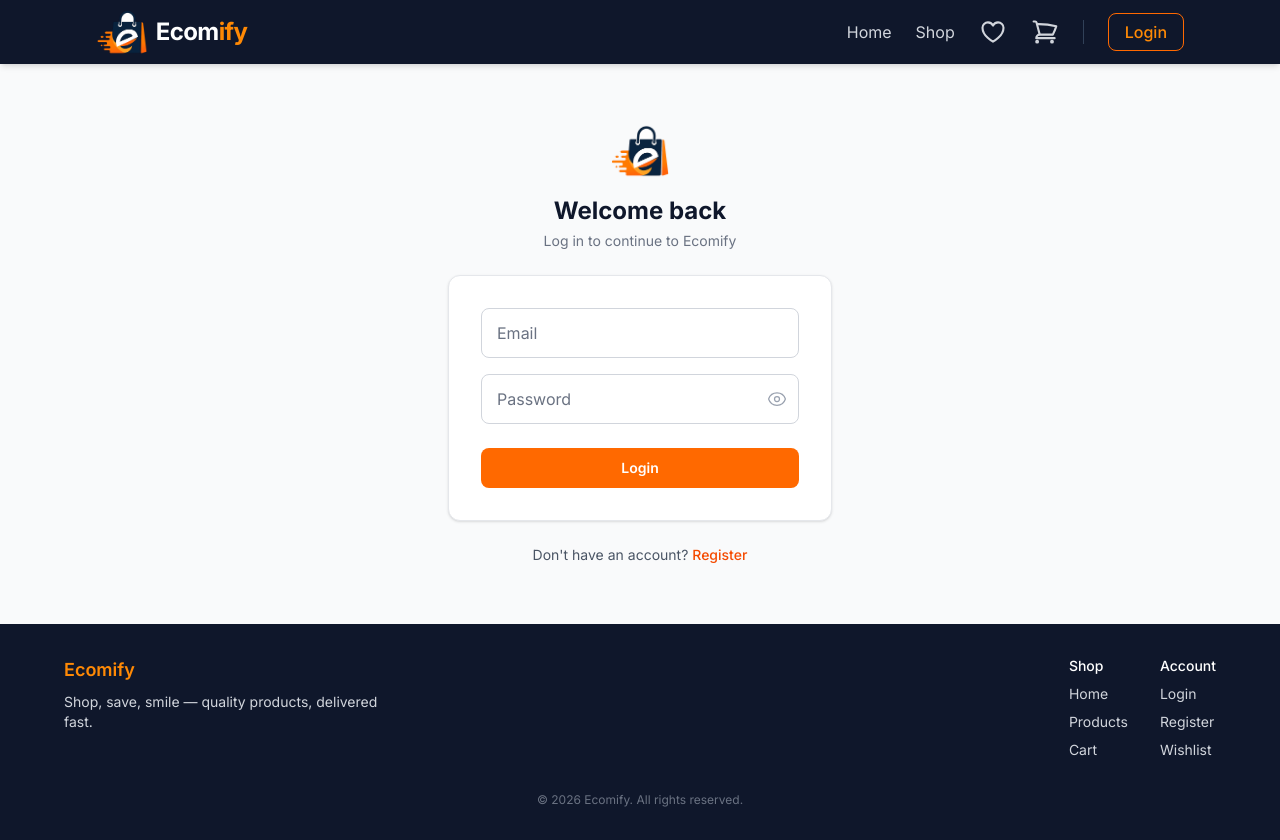
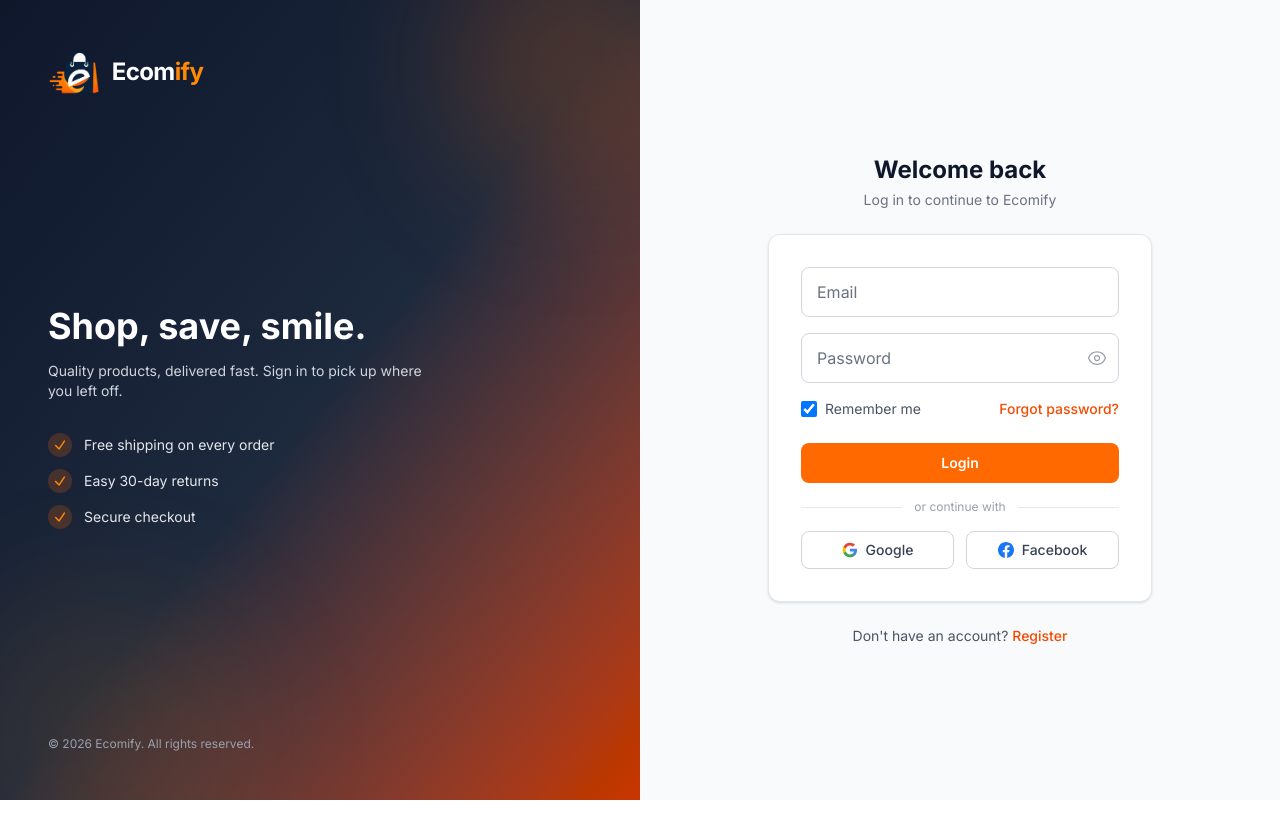
Before and after one commit to Kenth08/ecommerce-storefront, a React (Vite) app: page /login in a window 1280 px wide. After the commit the page ends 800 px from the top, so only its background shows below. Built offline with nearby package versions, Linux system fonts and the light colour scheme; no server answers.

Commit message:
feat: enhance login and registration pages with improved layout, add remember me option, and update wishlist functionality to require authentication

```diff
--- a/src/App.jsx
+++ b/src/App.jsx
@@ -1,4 +1,4 @@
-import { Routes, Route } from 'react-router-dom'
+import { Routes, Route, useLocation } from 'react-router-dom'
 import Navbar from './components/Navbar'
 import Home from './pages/Home'
 import Cart from './pages/Cart'
@@ -9,7 +9,6 @@
 import Shop from './pages/Shop'
 import Wishlist from './pages/Wishlist'
 import ErrorBoundary from './components/ErrorBoundary'
-import ProtectedRoute from './components/ProtectedRoute'
 import ScrollToTop from './components/ScrollToTop'
 import { Toaster } from 'react-hot-toast'
 import NotFound from './pages/NotFound'
@@ -18,6 +17,10 @@
 
 
 function App() {
+  const { pathname } = useLocation()
+  // Auth pages are full-screen standalone — no site navbar/footer.
+  const hideChrome = pathname === '/login' || pathname === '/register'
+
   return (
     <>
       <Toaster />
@@ -30,7 +33,7 @@
         Skip to main content
       </a>
 
-      <Navbar />
+      {!hideChrome && <Navbar />}
       <ErrorBoundary>
       <main id="main-content" tabIndex={-1} className="flex-1">
       <Routes>
@@ -38,14 +41,7 @@
         <Route path="/" element={<Home />} />
         <Route path="/shop" element={<Shop />} />
         <Route path="/wishlist" element={<Wishlist />} />
-        <Route
-          path="/cart"
-          element={
-            <ProtectedRoute>
-              <Cart />
-            </ProtectedRoute>
-          }
-        />
+        <Route path="/cart" element={<Cart />} />
         <Route path="/login" element={<Login />} />
         <Route path="/product/:slug" element={<ProductDetail />} />
         <Route path="*" element={<NotFound />} />
@@ -53,7 +49,7 @@
       </Routes>
       </main>
       </ErrorBoundary>
-      <Footer />
+      {!hideChrome && <Footer />}
     </>
   )
 }
--- a/src/pages/Login.jsx
+++ b/src/pages/Login.jsx
@@ -15,6 +15,7 @@
   const [email, setEmail] = useState('')
   const [password, setPassword] = useState('')
   const [showPassword, setShowPassword] = useState(false)
+  const [remember, setRemember] = useState(true)
   const [fieldErrors, setFieldErrors] = useState({})
   const [error, setError] = useState(null)
   const [submitting, setSubmitting] = useState(false)
@@ -53,11 +54,53 @@
   }
 
   return (
-    <div className="flex min-h-[70vh] items-center justify-center bg-gray-50 px-4 py-12">
+    <div className="flex min-h-screen">
+      {/* Brand panel — hidden on small screens */}
+      <div className="relative hidden w-1/2 overflow-hidden bg-linear-to-br from-slate-900 via-slate-800 to-orange-700 lg:flex lg:flex-col lg:justify-between lg:p-12">
+        {/* decorative blurred glow */}
+        <div className="pointer-events-none absolute -right-16 -top-16 h-64 w-64 rounded-full bg-orange-500/20 blur-3xl" />
+        <div className="pointer-events-none absolute -bottom-20 -left-10 h-72 w-72 rounded-full bg-orange-400/10 blur-3xl" />
+
+        <Link to="/" className="relative flex w-fit items-center gap-3 text-white">
+          <img src={logoIcon} alt="" className="h-12 w-auto" />
+          <span className="text-2xl font-bold tracking-tight">
+            Ecom<span className="text-orange-400">ify</span>
+          </span>
+        </Link>
+
+        <div className="relative text-white">
+          <h2 className="text-3xl font-bold leading-tight xl:text-4xl">
+            Shop, save, smile.
+          </h2>
+          <p className="mt-3 max-w-sm text-sm text-gray-300">
+            Quality products, delivered fast. Sign in to pick up where you left off.
+          </p>
+
+          <ul className="mt-8 flex flex-col gap-3 text-sm">
+            {['Free shipping on every order', 'Easy 30-day returns', 'Secure checkout'].map((perk) => (
+              <li key={perk} className="flex items-center gap-3">
+                <span className="flex h-6 w-6 items-center justify-center rounded-full bg-orange-500/20">
+                  <svg xmlns="http://www.w3.org/2000/svg" fill="none" viewBox="0 0 24 24" strokeWidth={2.5} stroke="currentColor" className="h-3.5 w-3.5 text-orange-400">
+                    <path strokeLinecap="round" strokeLinejoin="round" d="M4.5 12.75l6 6 9-13.5" />
+                  </svg>
+                </span>
+                <span className="text-gray-200">{perk}</span>
+              </li>
+            ))}
+          </ul>
+        </div>
+
+        <p className="relative text-xs text-gray-400">© 2026 Ecomify. All rights reserved.</p>
+      </div>
+
+      {/* Form panel */}
+      <div className="flex w-full items-center justify-center bg-gray-50 px-4 py-12 lg:w-1/2">
       <div className="w-full max-w-sm">
         <div className="mb-6 flex flex-col items-center text-center">
-          <img src={logoIcon} alt="Ecomify" className="h-14 w-auto" />
-          <h1 className="mt-4 text-2xl font-bold text-slate-900">Welcome back</h1>
+          <Link to="/" className="lg:hidden">
+            <img src={logoIcon} alt="Ecomify" className="h-14 w-auto" />
+          </Link>
+          <h1 className="mt-4 text-2xl font-bold text-slate-900 lg:mt-0">Welcome back</h1>
           <p className="mt-1 text-sm text-gray-500">Log in to continue to Ecomify</p>
         </div>
 
@@ -135,6 +178,25 @@
               {fieldErrors.password && <p className="mt-1 text-xs text-red-600">{fieldErrors.password}</p>}
             </div>
 
+            <div className="flex items-center justify-between text-sm">
+              <label className="flex cursor-pointer items-center gap-2 text-gray-600">
+                <input
+                  type="checkbox"
+                  checked={remember}
+                  onChange={(e) => setRemember(e.target.checked)}
+                  className="h-4 w-4 rounded border-gray-300 text-orange-500 focus:ring-orange-400"
+                />
+                Remember me
+              </label>
+              <button
+                type="button"
+                onClick={() => toast('Password reset is coming soon.')}
+                className="font-medium text-orange-600 hover:text-orange-700"
+              >
+                Forgot password?
+              </button>
+            </div>
+
             {error && <p className="text-sm text-red-600">{error}</p>}
 
             <button
@@ -144,6 +206,38 @@
             >
               {submitting ? 'Logging in...' : 'Login'}
             </button>
+
+            <div className="flex items-center gap-3">
+              <div className="h-px flex-1 bg-gray-200" />
+              <span className="text-xs text-gray-400">or continue with</span>
+              <div className="h-px flex-1 bg-gray-200" />
+            </div>
+
+            <div className="grid grid-cols-2 gap-3">
+              <button
+                type="button"
+                onClick={() => toast('Google sign-in is coming soon.')}
+                className="flex items-center justify-center gap-2 rounded-lg border border-gray-300 px-3 py-2 text-sm font-medium text-gray-700 transition-colors hover:bg-gray-50"
+              >
+                <svg className="h-4 w-4" viewBox="0 0 24 24" aria-hidden="true">
+                  <path fill="#4285F4" d="M22.56 12.25c0-.78-.07-1.53-.2-2.25H12v4.26h5.92a5.06 5.06 0 0 1-2.2 3.32v2.76h3.56c2.08-1.92 3.28-4.74 3.28-8.09Z" />
+                  <path fill="#34A853" d="M12 23c2.97 0 5.46-.98 7.28-2.66l-3.56-2.76c-.98.66-2.23 1.06-3.72 1.06-2.86 0-5.29-1.93-6.16-4.53H2.18v2.84A11 11 0 0 0 12 23Z" />
+                  <path fill="#FBBC05" d="M5.84 14.09a6.6 6.6 0 0 1 0-4.18V7.07H2.18a11 11 0 0 0 0 9.86l3.66-2.84Z" />
+                  <path fill="#EA4335" d="M12 5.38c1.62 0 3.06.56 4.21 1.64l3.15-3.15C17.45 2.09 14.97 1 12 1 7.7 1 3.99 3.47 2.18 7.07l3.66 2.84C6.71 7.31 9.14 5.38 12 5.38Z" />
+                </svg>
+                Google
+              </button>
+              <button
+                type="button"
+                onClick={() => toast('Facebook sign-in is coming soon.')}
+                className="flex items-center justify-center gap-2 rounded-lg border border-gray-300 px-3 py-2 text-sm font-medium text-gray-700 transition-colors hover:bg-gray-50"
+              >
+                <svg className="h-4 w-4" viewBox="0 0 24 24" fill="#1877F2" aria-hidden="true">
+                  <path d="M24 12.07C24 5.4 18.63 0 12 0S0 5.4 0 12.07C0 18.1 4.39 23.1 10.13 24v-8.44H7.08v-3.49h3.05V9.41c0-3.02 1.79-4.69 4.53-4.69 1.31 0 2.68.24 2.68.24v2.97h-1.51c-1.49 0-1.96.93-1.96 1.89v2.25h3.33l-.53 3.49h-2.8V24C19.61 23.1 24 18.1 24 12.07Z" />
+                </svg>
+                Facebook
+              </button>
+            </div>
           </form>
         </div>
 
@@ -154,6 +248,7 @@
           </Link>
         </p>
       </div>
+      </div>
     </div>
   )
 }
--- a/src/pages/Register.jsx
+++ b/src/pages/Register.jsx
@@ -66,11 +66,52 @@
   }
 
   return (
-    <div className="flex min-h-[70vh] items-center justify-center bg-gray-50 px-4 py-12">
+    <div className="flex min-h-screen">
+      {/* Brand panel — hidden on small screens */}
+      <div className="relative hidden w-1/2 overflow-hidden bg-linear-to-br from-slate-900 via-slate-800 to-orange-700 lg:flex lg:flex-col lg:justify-between lg:p-12">
+        <div className="pointer-events-none absolute -right-16 -top-16 h-64 w-64 rounded-full bg-orange-500/20 blur-3xl" />
+        <div className="pointer-events-none absolute -bottom-20 -left-10 h-72 w-72 rounded-full bg-orange-400/10 blur-3xl" />
+
+        <Link to="/" className="relative flex w-fit items-center gap-3 text-white">
+          <img src={logoIcon} alt="" className="h-12 w-auto" />
+          <span className="text-2xl font-bold tracking-tight">
+            Ecom<span className="text-orange-400">ify</span>
+          </span>
+        </Link>
+
+        <div className="relative text-white">
+          <h2 className="text-3xl font-bold leading-tight xl:text-4xl">
+            Join Ecomify today.
+          </h2>
+          <p className="mt-3 max-w-sm text-sm text-gray-300">
+            Create an account to save your cart, track orders, and check out faster.
+          </p>
+
+          <ul className="mt-8 flex flex-col gap-3 text-sm">
+            {['Save items to your wishlist', 'Faster checkout every time', 'Order tracking & history'].map((perk) => (
+              <li key={perk} className="flex items-center gap-3">
+                <span className="flex h-6 w-6 items-center justify-center rounded-full bg-orange-500/20">
+                  <svg xmlns="http://www.w3.org/2000/svg" fill="none" viewBox="0 0 24 24" strokeWidth={2.5} stroke="currentColor" className="h-3.5 w-3.5 text-orange-400">
+                    <path strokeLinecap="round" strokeLinejoin="round" d="M4.5 12.75l6 6 9-13.5" />
+                  </svg>
+                </span>
+                <span className="text-gray-200">{perk}</span>
+              </li>
+            ))}
+          </ul>
+        </div>
+
+        <p className="relative text-xs text-gray-400">© 2026 Ecomify. All rights reserved.</p>
+      </div>
+
+      {/* Form panel */}
+      <div className="flex w-full items-center justify-center bg-gray-50 px-4 py-12 lg:w-1/2">
       <div className="w-full max-w-sm">
         <div className="mb-6 flex flex-col items-center text-center">
-          <img src={logoIcon} alt="Ecomify" className="h-14 w-auto" />
-          <h1 className="mt-4 text-2xl font-bold text-slate-900">Create account</h1>
+          <Link to="/" className="lg:hidden">
+            <img src={logoIcon} alt="Ecomify" className="h-14 w-auto" />
+          </Link>
+          <h1 className="mt-4 text-2xl font-bold text-slate-900 lg:mt-0">Create account</h1>
           <p className="mt-1 text-sm text-gray-500">Sign up to get started with Ecomify</p>
         </div>
 
@@ -193,6 +234,7 @@
           </Link>
         </p>
       </div>
+      </div>
     </div>
   )
 }
```
Also changed, not shown: src/context/WishlistProvider.jsx (+7 -0 lines).
